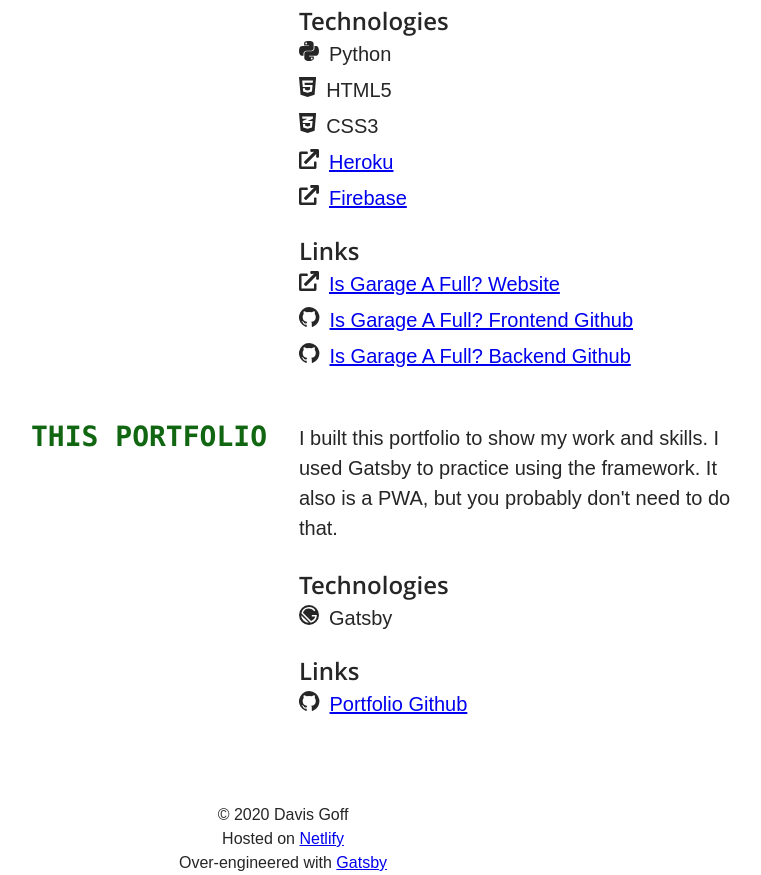
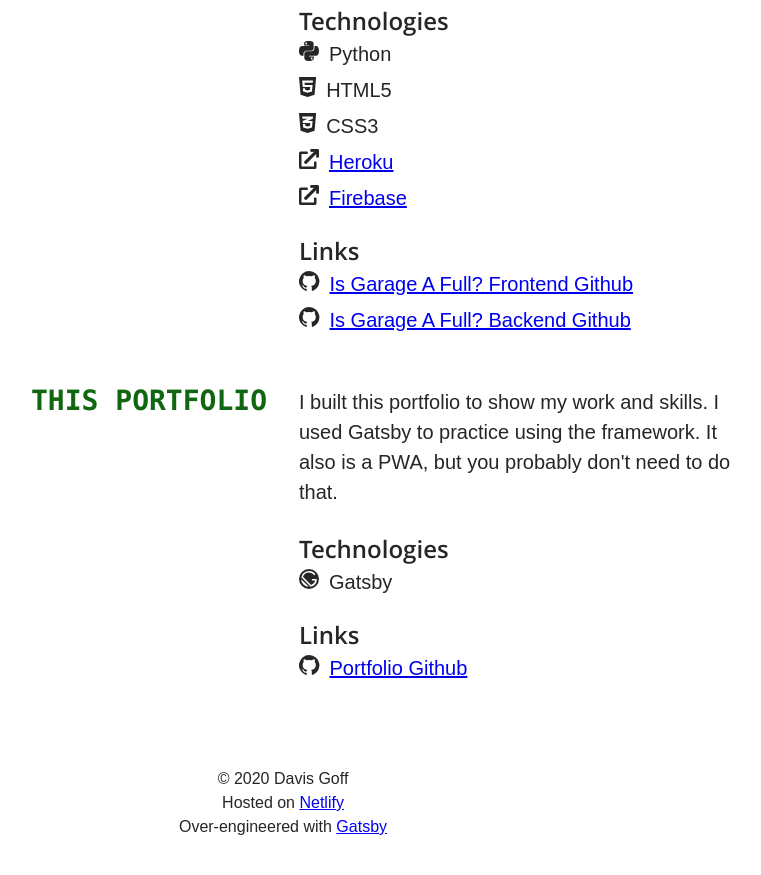
Before and after one commit to Goff-Davis/portfolio, a Gatsby site: page / in a window 1280 px wide. Shown: the part 5414-6289 px from the top of the page, without its empty margins (357-1118 px from the left). After the commit the page ends 6253 px from the top, so only its background shows below. Built offline with nearby package versions, Linux system fonts and the light colour scheme; Gatsby itself is replaced by a stand-in of ours; a web font is replaced by a local one.

Commit message:
Update isGarageAFull.js

```diff
--- a/src/components/content/projects/isGarageAFull.js
+++ b/src/components/content/projects/isGarageAFull.js
@@ -59,16 +59,6 @@
                 <ul>
                     <li>
                         <a
-                            href="https://isgarageafull.com/"
-                            target="_blank"
-                            rel="noreferrer noopener dns-prefetch"
-                        >
-                            <ExternalLink classes={`flavor-icon ${text}`} />
-                            Is Garage A Full? Website
-                        </a>
-                    </li>
-                    <li>
-                        <a
                             href="https://github.com/Goff-Davis/garage-a-checker-frontend"
                             target="_blank"
                             rel="noreferrer noopener dns-prefetch"
```
